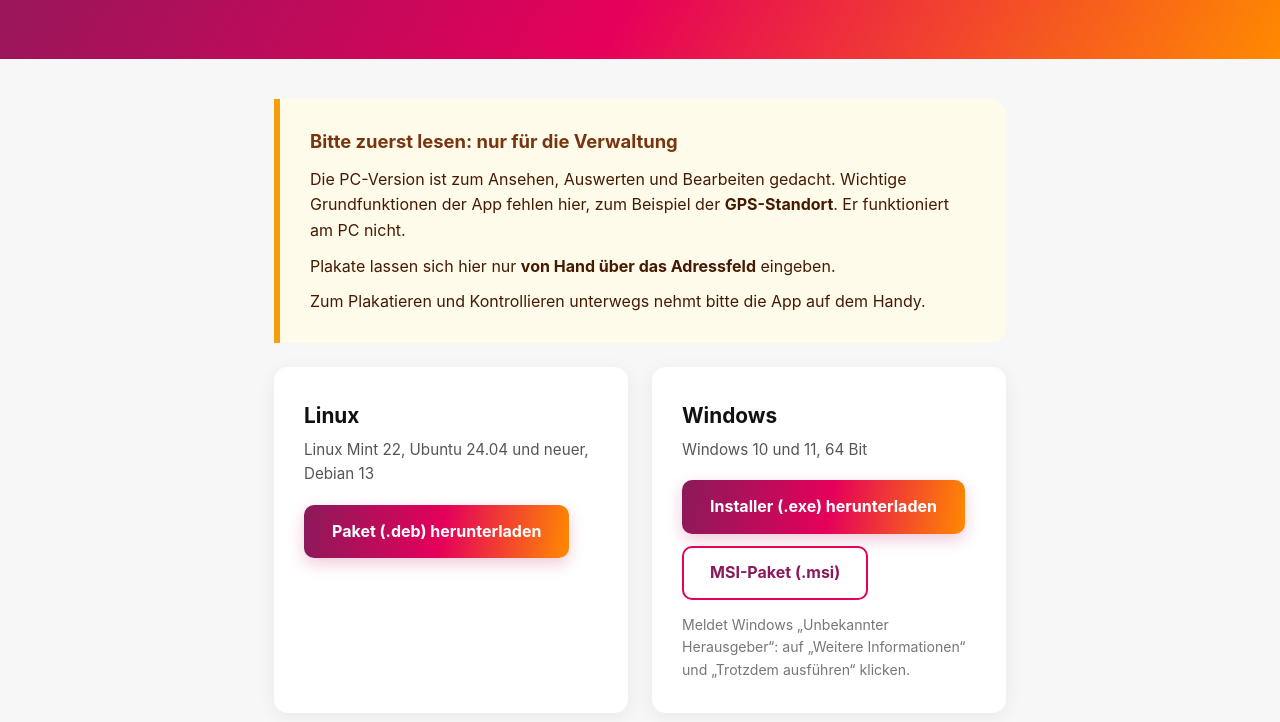
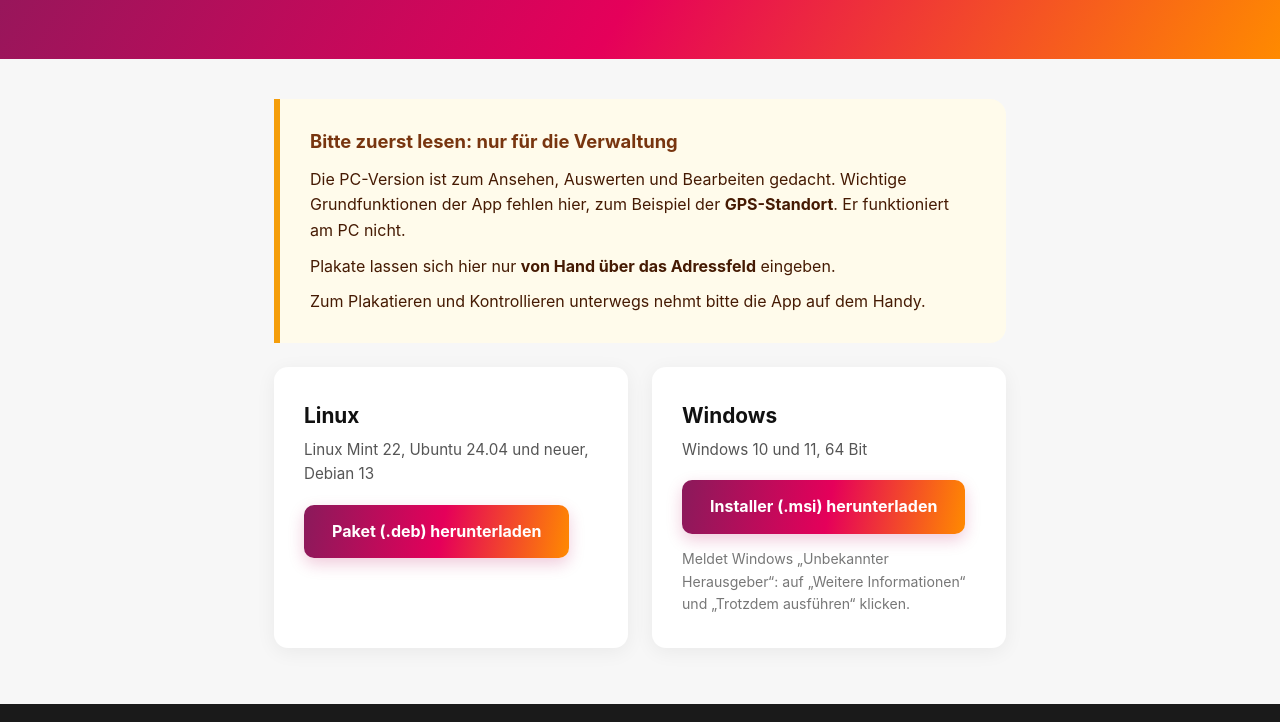
Before and after one commit to Parteicoder/plakat-kompass-releases, a plain HTML site: page index.html in a window 1280 px wide. Shown: the part 368-1090 px from the top of the page. Drawn offline with Linux system fonts and the light colour scheme.

Commit message:
Windows: nur noch MSI anbieten
Co-Authored-By: Claude Sonnet 5.5 <noreply@anthropic.com>
Claude-Session: https://claude.ai/code/session_017cA3LXAFGEG4SZfPj9N5zE

```diff
--- a/index.html
+++ b/index.html
@@ -63,10 +63,7 @@
   <div style="background: #fff; border-radius: 14px; padding: 32px 30px; box-shadow: 0 4px 20px rgba(0,0,0,0.06);">
     <h2 style="margin: 0 0 6px; font-size: 1.3rem; color: #111;">Windows</h2>
     <p style="margin: 0 0 18px; color: #555; font-size: 0.95rem;">Windows 10 und 11, 64 Bit</p>
-    <div style="display: flex; flex-wrap: wrap; gap: 12px; align-items: center;">
-      <a href="Plakat-Kompass-Setup.exe" download style="display: inline-block; background: linear-gradient(100deg, #8a1a5b 0%, #e5005a 52%, #ff8a00 100%); color: #fff; padding: 14px 28px; border-radius: 10px; font-size: 1rem; font-weight: 700; text-decoration: none; box-shadow: 0 6px 16px rgba(185,20,91,0.22);">Installer (.exe) herunterladen</a>
-      <a href="Plakat-Kompass.msi" download title="Für die IT-Verwaltung (Softwareverteilung)" style="display: inline-block; background: #fff; color: #8a1a5b; padding: 12px 26px; border: 2px solid #e5005a; border-radius: 10px; font-size: 1rem; font-weight: 700; text-decoration: none;">MSI-Paket (.msi)</a>
-    </div>
+    <a href="Plakat-Kompass.msi" download style="display: inline-block; background: linear-gradient(100deg, #8a1a5b 0%, #e5005a 52%, #ff8a00 100%); color: #fff; padding: 14px 28px; border-radius: 10px; font-size: 1rem; font-weight: 700; text-decoration: none; box-shadow: 0 6px 16px rgba(185,20,91,0.22);">Installer (.msi) herunterladen</a>
     <p style="margin: 14px 0 0; color: #777; font-size: 0.88rem;">Meldet Windows „Unbekannter Herausgeber“: auf „Weitere Informationen“ und „Trotzdem ausführen“ klicken.</p>
   </div>
 </div>
```
Also changed, not shown: 1 other file.
